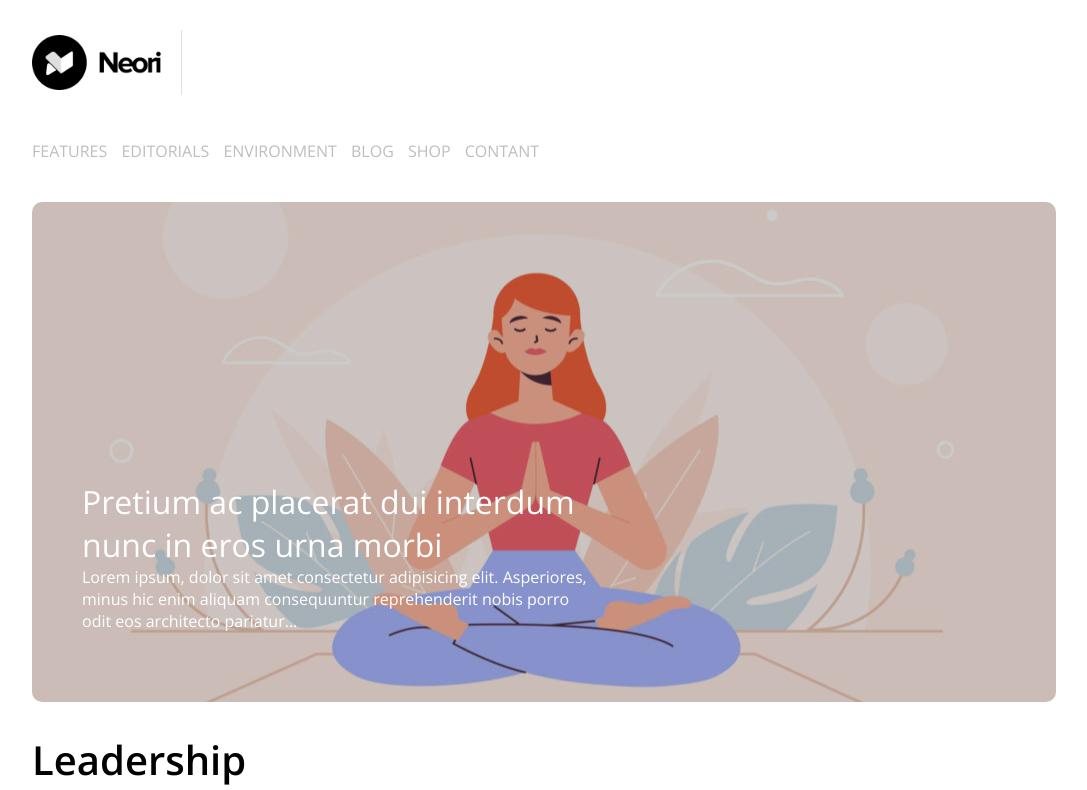
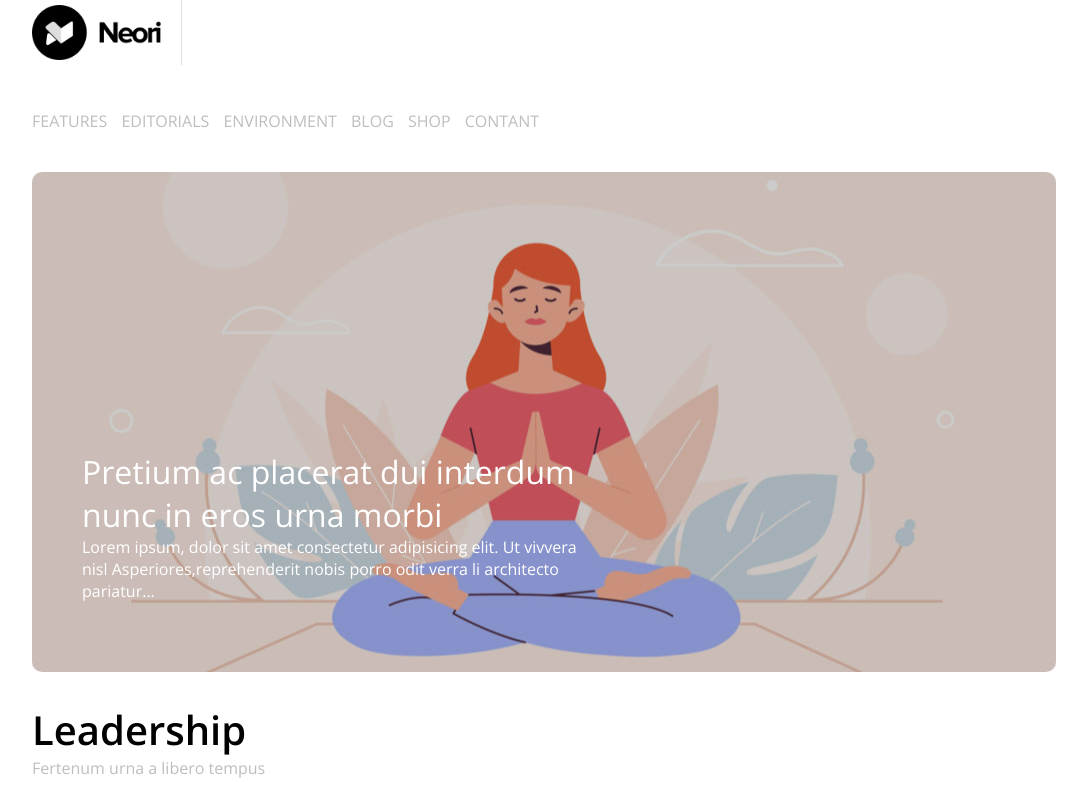
Before and after one commit to alessandro-baldassarre/htmlcss-wp, a plain HTML site: page index.html in a window 1280 px wide. Shown: the top 790 px of the page, without its empty margins (96-1183 px from the left). Drawn offline with nearby package versions, Linux system fonts and the light colour scheme.

Commit message:
changed size and position of the logo

```diff
--- a/css/style.css
+++ b/css/style.css
@@ -31,7 +31,7 @@ body{
 .container > header{
 
     margin-bottom: 40px;
-    padding-top: 30px;
+
 }
 
 .jumbotron{
@@ -74,6 +74,7 @@ main{
 
 .main-header h1{
     font-size: 2.5rem;
+    font-weight: 900;
 }
 
 h4{
--- a/index.html
+++ b/index.html
@@ -48,8 +48,8 @@
 
             <div class="jumbotron-text absolute">
                 <h1>Pretium ac placerat dui interdum nunc in eros urna morbi</h1>
-                <p>Lorem ipsum, dolor sit amet consectetur adipisicing elit. Asperiores, minus hic enim aliquam
-                    consequuntur reprehenderit nobis porro odit eos architecto pariatur... </p>
+                <p>Lorem ipsum, dolor sit amet consectetur adipisicing elit.  Ut vivvera nisl Asperiores,reprehenderit nobis porro odit verra li
+                    architecto pariatur... </p>
 
             </div>
 
```
